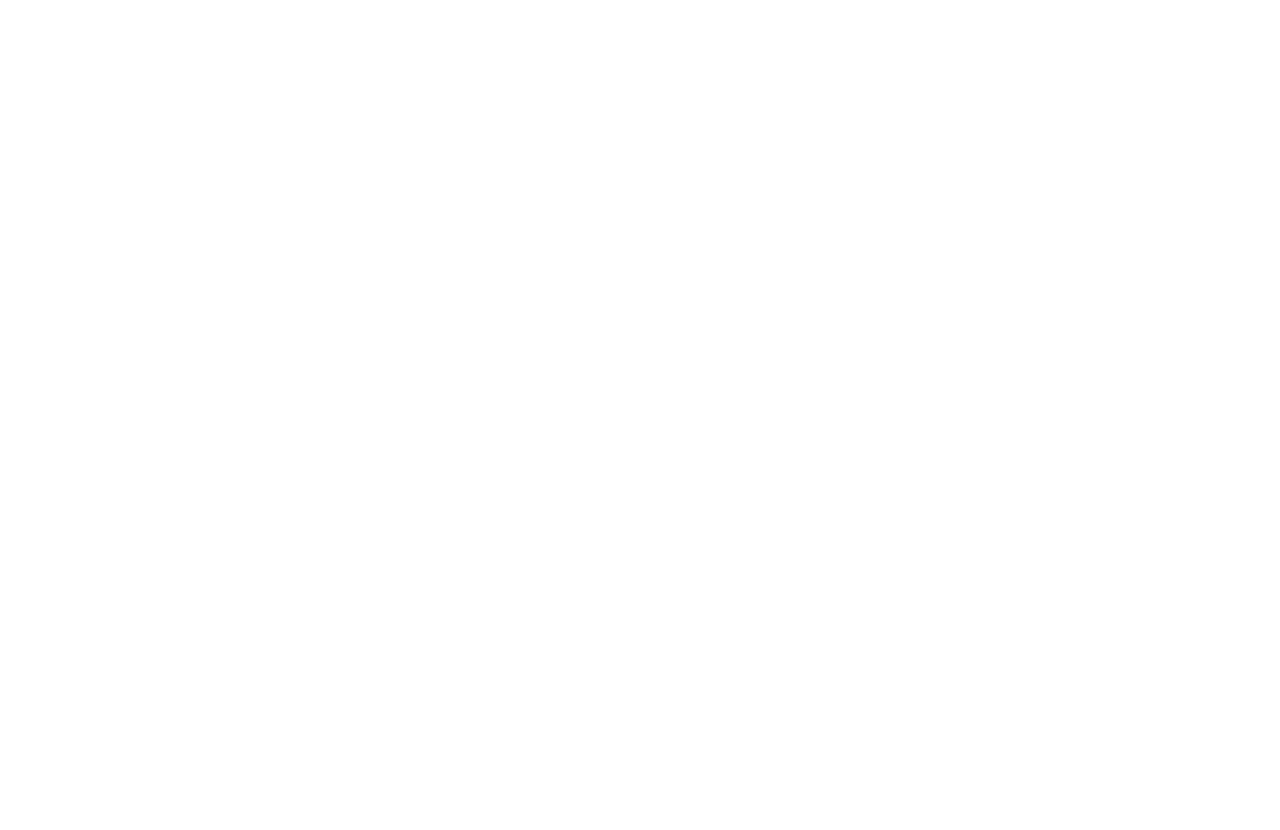
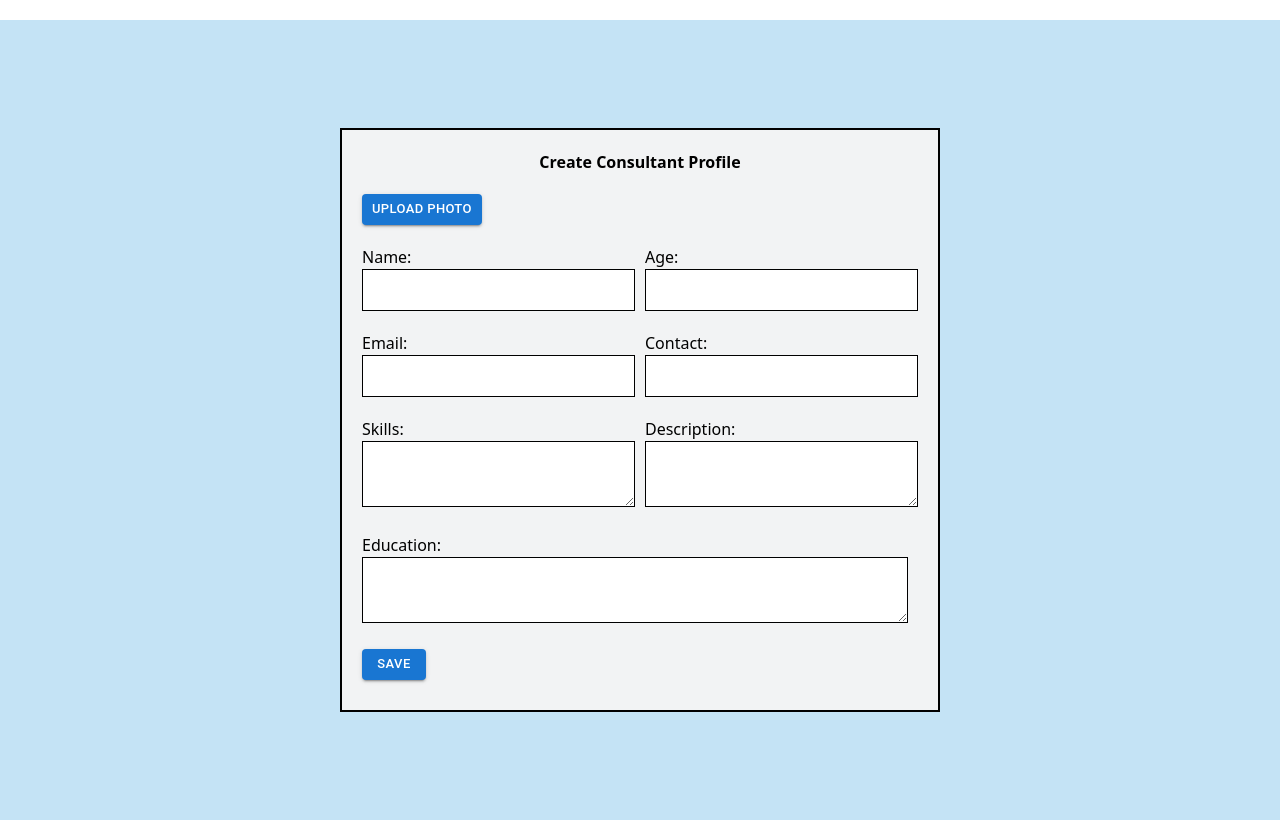
Before and after one commit to IT21159176/ITPM-Login, a React (Vite) app in the folder frontend/: page /consultantProfileForm in a window 1280 px wide. Before the commit this address had no page. Before the commit the page ends 800 px from the top, so only its background shows below. Built offline with nearby package versions, Linux system fonts and the light colour scheme.

Commit message:
changees

```diff
--- a/frontend/src/App.jsx
+++ b/frontend/src/App.jsx
@@ -9,11 +9,11 @@ import Ge_skill from './pages/General/Ge_skill';
 import Ge_Marketplace from './pages/General/Ge_Marketplace';
 import Ge_Profile from './pages/General/Ge_Profile';
 import Ge_jobSearch from './pages/General/Ge_jobSearch';
-
-
-
+import Createprofile from './pages/consultant/createprofile';
 import BusinessRegisterForm from './pages/Business/AccRegister';
 import HomePage from './pages/Business/Bus_Homepage';
+import ConsultantProfileForm from './Components/consultantProfileForm';
+import LabelBottomNavigation from './Components/bottom';
 
 
 function App() {
@@ -27,6 +27,9 @@ function App() {
         <Route path='/consultantdashb' element={<Consultantdashb />} />
         <Route path='/recipeReviewCard' element={<RecipeReviewCard />} />
         <Route path='/header' element={<header/>} />
+        <Route path='/createprofile' element={<Createprofile/>} />
+        <Route path='/consultantProfileForm' element={<ConsultantProfileForm/>} />
+        <Route path='/LabelBottomNavigation' element={<LabelBottomNavigation/>} />
 
 
         <Route path='/gehome' element={<Ge_Home />} />
--- a/frontend/src/Components/bottom.jsx
+++ b/frontend/src/Components/bottom.jsx
@@ -5,10 +5,12 @@ import BusinessOutlinedIcon from '@mui/icons-material/BusinessOutlined';
 import RememberMeOutlinedIcon from '@mui/icons-material/RememberMeOutlined';
 import ManOutlinedIcon from '@mui/icons-material/ManOutlined';
 import HomeIcon from '@mui/icons-material/Home';
+import { useNavigate } from 'react-router-dom';
 
 export default function LabelBottomNavigation() {
+
   const [value, setValue] = React.useState('home');
-
+const navigate = useNavigate();
   const handleChange = (event, newValue) => {
     setValue(newValue);
   };
@@ -23,7 +25,9 @@ export default function LabelBottomNavigation() {
       <BottomNavigationAction
         label="Home"
         value="home"
-        icon={<HomeIcon sx={{ fontSize: 30 }} />} // Increase icon size
+        icon={<HomeIcon sx={{ fontSize: 30 }} />}
+        onClick={()=> navigate('/gehome')}
+         // Increase icon size
       />
       <BottomNavigationAction
         label="Business"
@@ -33,7 +37,8 @@ export default function LabelBottomNavigation() {
       <BottomNavigationAction
         label="Consultant"
         value="consultant"
-        icon={<RememberMeOutlinedIcon sx={{ fontSize: 30 }} />} // Increase icon size
+        icon={<RememberMeOutlinedIcon sx={{ fontSize: 30 }}  />}
+        onClick={()=> navigate('/consultantdashb')} // Increase icon size
       />
       <BottomNavigationAction
         label="Employer"
--- /dev/null
+++ b/frontend/src/Components/consultantProfileForm.jsx
@@ -0,0 +1,147 @@
+import * as React from 'react';
+import Box from '@mui/material/Box';
+import Button from '@mui/material/Button';
+
+const Frame = ({ children }) => (
+  <Box
+    sx={{
+      display: 'flex',
+      justifyContent: 'center',
+      alignItems: 'center',
+      height: '100vh',
+      marginTop: '20px',
+      marginBottom: '10px',
+      bgcolor: '#c4e3f5', // Set background color to #c4e3f5
+      padding: '20px' // Add padding to create space between the border and the background
+    }}
+  >
+    <Box
+      sx={{
+        width: '100%',
+        maxWidth: 600, // Reduced width further
+        border: '2px solid black',
+        bgcolor: '#F2F3F4', // Set background color inside the border to #F2F3F4
+        padding: '20px' // Add padding to create space between the content and the border
+      }}
+    >
+      {children}
+    </Box>
+  </Box>
+);
+
+export default function ConsultantProfileForm() {
+  const [name, setName] = React.useState('');
+  const [age, setAge] = React.useState('');
+  const [email, setEmail] = React.useState('');
+  const [contact, setContact] = React.useState('');
+  const [description, setDescription] = React.useState('');
+  const [skills, setSkills] = React.useState('');
+  const [education, setEducation] = React.useState('');
+  const [photo, setPhoto] = React.useState(null);
+
+  const handleNameChange = (e) => {
+    setName(e.target.value);
+  };
+
+  const handleAgeChange = (e) => {
+    setAge(e.target.value);
+  };
+
+  const handleEmailChange = (e) => {
+    setEmail(e.target.value);
+  };
+
+  const handleContactChange = (e) => {
+    setContact(e.target.value);
+  };
+
+  const handleDescriptionChange = (e) => {
+    setDescription(e.target.value);
+  };
+
+  const handleSkillsChange = (e) => {
+    setSkills(e.target.value);
+  };
+
+  const handleEducationChange = (e) => {
+    setEducation(e.target.value);
+  };
+
+  const handlePhotoChange = (e) => {
+    const file = e.target.files[0];
+    setPhoto(file);
+  };
+
+  const handleSave = () => {
+    // You can handle form submission here
+    console.log("Form submitted with data:", { name, age, email, contact, description, skills, education, photo });
+  };
+
+  return (
+    <Frame>
+      <h2 style={{ textAlign: 'center', marginBottom: '20px', fontWeight: 'bold' }}>Create Consultant Profile</h2>
+      <div style={{ display: 'flex', flexDirection: 'row', alignItems: 'center', justifyContent: 'center', marginBottom: '20px' }}>
+        <div style={{ width: '50%', marginRight: '10px' }}>
+          <input type="file" accept="image/*" onChange={handlePhotoChange} style={{ display: 'none' }} id="upload-photo" />
+          <label htmlFor="upload-photo">
+            <Button variant="contained" component="span" color="primary" size="small">
+              Upload Photo
+            </Button>
+          </label>
+        </div>
+        <div style={{ width: '50%' }}>
+          {photo && (
+            <div style={{ width: 100, height: 100, borderRadius: '50%', overflow: 'hidden', margin: '0 auto' }}>
+              <img src={URL.createObjectURL(photo)} alt="Uploaded" style={{ width: '100%', height: '100%', objectFit: 'cover' }} />
+            </div>
+          )}
+        </div>
+      </div>
+      <div style={{ display: 'flex', flexDirection: 'row', marginBottom: '20px' }}>
+        <div style={{ flex: 1, marginRight: '10px' }}>
+          <label htmlFor="name">Name:</label>
+          <input type="text" id="name" value={name} onChange={handleNameChange} style={{ width: '100%', padding: '8px', border: '1px solid black' }} />
+        </div>
+        <div style={{ flex: 1 }}>
+          <label htmlFor="age">Age:</label>
+          <input type="number" id="age" value={age} onChange={handleAgeChange} style={{ width: '100%', padding: '8px', border: '1px solid black' }} />
+        </div>
+      </div>
+      <div style={{ display: 'flex', flexDirection: 'row', marginBottom: '20px' }}>
+        <div style={{ flex: 1, marginRight: '10px' }}>
+          <label htmlFor="email">Email:</label>
+          <input type="email" id="email" value={email} onChange={handleEmailChange} style={{ width: '100%', padding: '8px', border: '1px solid black' }} />
+        </div>
+        <div style={{ flex: 1 }}>
+          <label htmlFor="contact">Contact:</label>
+          <input type="text" id="contact" value={contact} onChange={handleContactChange} style={{ width: '100%', padding: '8px', border: '1px solid black' }} />
+        </div>
+      </div>
+      <div style={{ display: 'flex', flexDirection: 'row', marginBottom: '20px' }}>
+        <div style={{ flex: 1, marginRight: '10px' }}>
+          <label htmlFor="skills">Skills:</label>
+          <textarea id="skills" value={skills} onChange={handleSkillsChange} style={{ width: '100%', padding: '8px', border: '1px solid black' }} />
+        </div>
+        <div style={{ flex: 1 }}>
+          <label htmlFor="description">Description:</label>
+          <textarea id="description" value={description} onChange={handleDescriptionChange} style={{ width: '100%', padding: '8px', border: '1px solid black' }} />
+        </div>
+      </div>
+      <div style={{ display: 'flex', flexDirection: 'row', marginBottom: '20px' }}>
+        <div style={{ flex: 1, marginRight: '10px' }}>
+          <label htmlFor="education">Education:</label>
+          <textarea id="education" value={education} onChange={handleEducationChange} style={{ width: '100%', padding: '8px', border: '1px solid black' }} />
+        </div>
+      </div>
+      <Button
+        variant="contained"
+        color="primary"
+        onClick={handleSave}
+        size="small"
+        style={{ marginBottom: '10px' }}
+      >
+        Save
+      </Button>
+    </Frame>
+  );
+}
--- a/frontend/src/pages/Loging/login.jsx
+++ b/frontend/src/pages/Loging/login.jsx
@@ -13,6 +13,7 @@ import Grid from '@mui/material/Grid';
 import LockOutlinedIcon from '@mui/icons-material/LockOutlined';
 import Typography from '@mui/material/Typography';
 import { createTheme, ThemeProvider } from '@mui/material/styles';
+import { useNavigate } from 'react-router-dom';
 
 function Copyright(props) {
   return (
@@ -32,6 +33,7 @@ function Copyright(props) {
 const defaultTheme = createTheme();
 
 export default function SignInSide() {
+  const navigate = useNavigate();
   const handleSubmit = (event) => {
     event.preventDefault();
     const data = new FormData(event.currentTarget);
@@ -100,16 +102,17 @@ export default function SignInSide() {
                 control={<Checkbox value="remember" color="primary" />}
                 label="Remember me"
               />
-              <Link to="/consultantdashb">
+
               <Button
                 type="submit"
                 fullWidth
                 variant="contained"
                 sx={{ mt: 3, mb: 2 }}
+                onClick={()=> navigate('/gehome')}
               >
                 Sign In
               </Button>
-              </Link>
+
               <Grid container>
                 <Grid item xs>
                   <Link href="#" variant="body2">
--- /dev/null
+++ b/frontend/src/pages/consultant/createprofile.jsx
@@ -0,0 +1,24 @@
+import React from 'react';
+import ResponsiveAppBar from '../../Components/navigator';
+import LabelBottomNavigation from '../../Components/bottom';
+import RecipeReviewCard from '../../Components/recipeReviewCard';
+import Types from '../../Components/profilecard';
+import ConsultantProfileForm from '../../Components/consultantProfileForm';
+
+export default function Createprofile() {
+  return (
+    <>
+      <div style={{ position: 'fixed', top: 0, width: '100%', zIndex: 999 }}>
+        <ResponsiveAppBar />
+      </div>
+      <div style={{ backgroundColor: '#c4e3f5', minHeight: '100vh', padding: '64px 16px 56px' }}> {/* Setting background color */}
+        <div>
+          <ConsultantProfileForm/>
+        </div>
+      </div>
+      <div style={{ position: 'fixed', bottom: 0, width: '100%', zIndex: 999 }}>
+        <LabelBottomNavigation />
+      </div>
+    </>
+  );
+}
```
